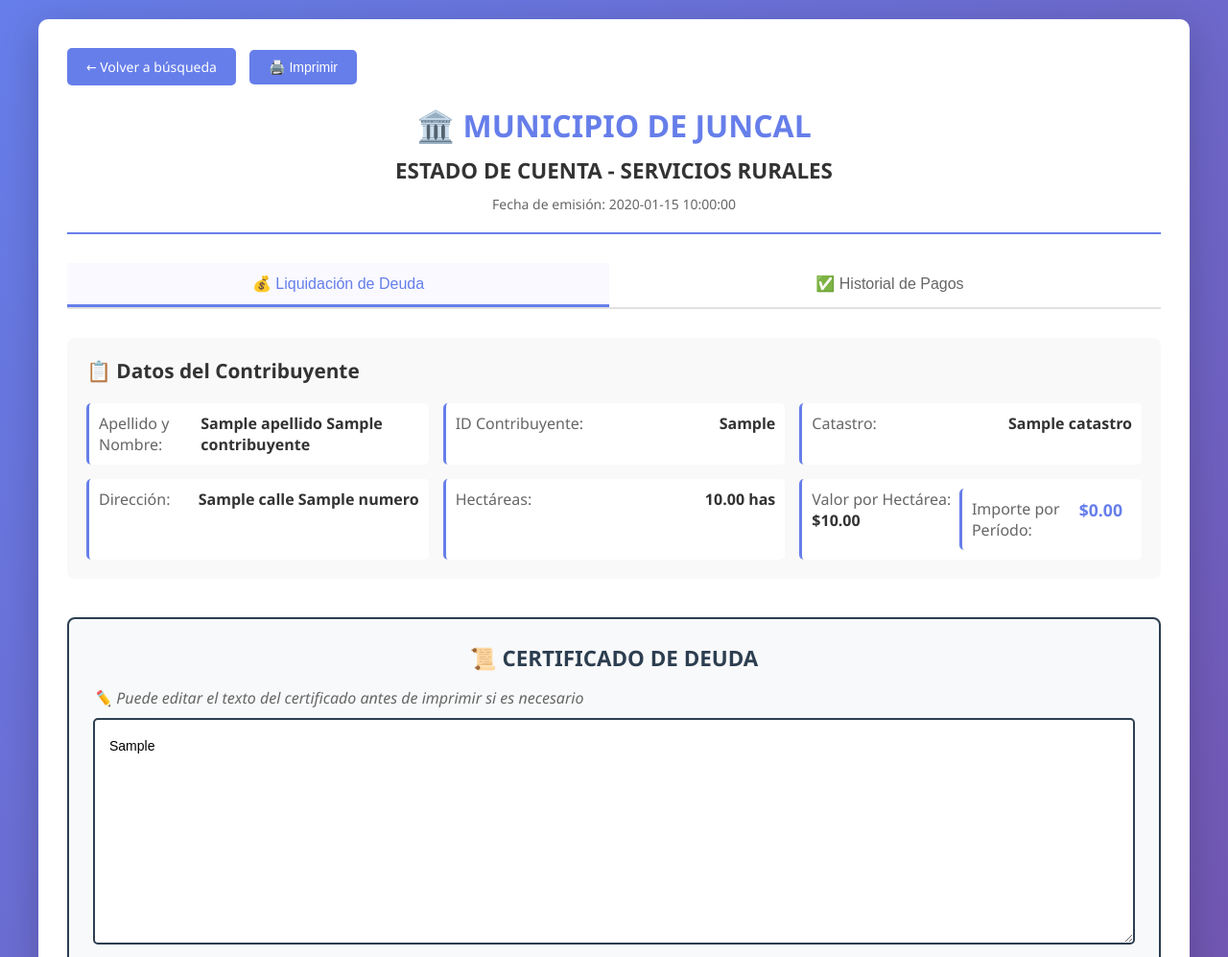
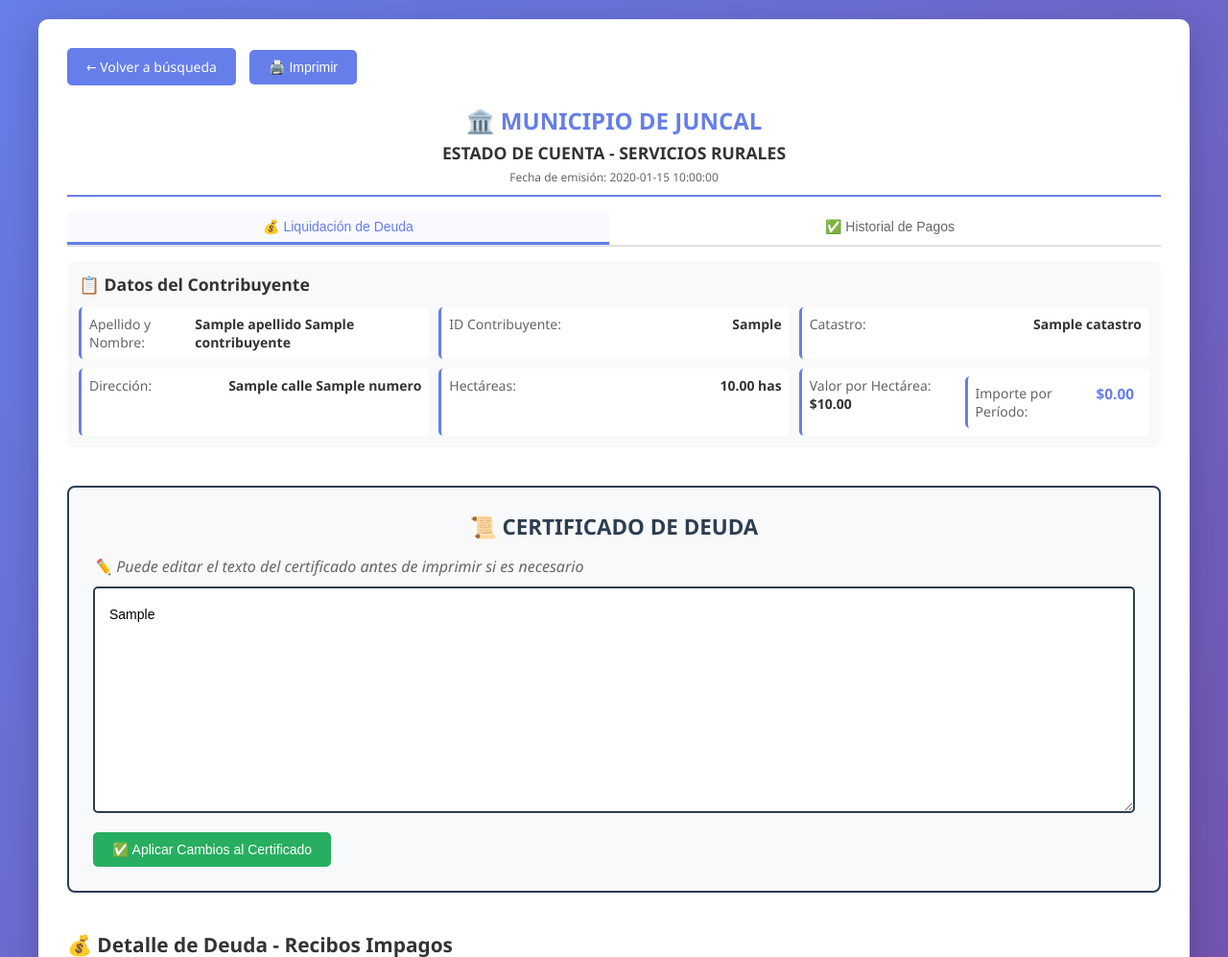
Before and after one commit to wsf/wsf_juncal_servicios, a Flask app: template templates/liquidacion.html in a window 1280 px wide. Shown: the top 997 px of the page at 96% size. Run offline with Flask 3, Linux system fonts and the light colour scheme; the template is opened without the code that fills it: most values are stand-ins (such as "Sample title", 1, 10 or a date in 2020).

Commit message:
Optimizado espacio vertical: encabezado, pestañas y datos más compactos

```diff
--- a/static/style.css
+++ b/static/style.css
@@ -152,17 +152,17 @@ header h2 {
 .tabs-container {
     display: flex;
     gap: 10px;
-    margin-bottom: 30px;
+    margin-bottom: 15px;
     border-bottom: 2px solid #e0e0e0;
 }
 
 .tab-button {
-    padding: 12px 24px;
+    padding: 8px 20px;
     background: white;
     border: none;
     border-bottom: 3px solid transparent;
     cursor: pointer;
-    font-size: 16px;
+    font-size: 14px;
     font-weight: 500;
     color: #666;
     transition: all 0.3s;
@@ -203,26 +203,26 @@ header h2 {
 /* Liquidación */
 .liquidacion-header {
     text-align: center;
-    margin-bottom: 30px;
-    padding-bottom: 20px;
+    margin-bottom: 15px;
+    padding-bottom: 10px;
     border-bottom: 2px solid #667eea;
 }
 
 .liquidacion-header h1 {
     color: #667eea;
-    font-size: 2em;
-    margin-bottom: 10px;
+    font-size: 1.5em;
+    margin-bottom: 5px;
 }
 
 .liquidacion-header h2 {
     color: #333;
-    font-size: 1.4em;
-    margin-bottom: 10px;
+    font-size: 1.1em;
+    margin-bottom: 5px;
 }
 
 .fecha-emision {
     color: #666;
-    font-size: 14px;
+    font-size: 12px;
 }
 
 .btn-back, .btn-print {
@@ -245,31 +245,32 @@ header h2 {
 
 /* Datos del contribuyente */
 .datos-contribuyente {
-    margin-bottom: 30px;
-    padding: 20px;
+    margin-bottom: 20px;
+    padding: 12px;
     background: #f9f9f9;
     border-radius: 8px;
 }
 
 .datos-contribuyente h3 {
     color: #333;
-    margin-bottom: 20px;
-    font-size: 1.3em;
+    margin-bottom: 12px;
+    font-size: 1.1em;
 }
 
 .info-grid {
     display: grid;
     grid-template-columns: repeat(auto-fit, minmax(300px, 1fr));
-    gap: 15px;
+    gap: 10px;
 }
 
 .info-item {
     display: flex;
     justify-content: space-between;
-    padding: 10px;
+    padding: 8px;
     background: white;
     border-radius: 5px;
     border-left: 3px solid #667eea;
+    font-size: 14px;
 }
 
 .info-item label {
```
